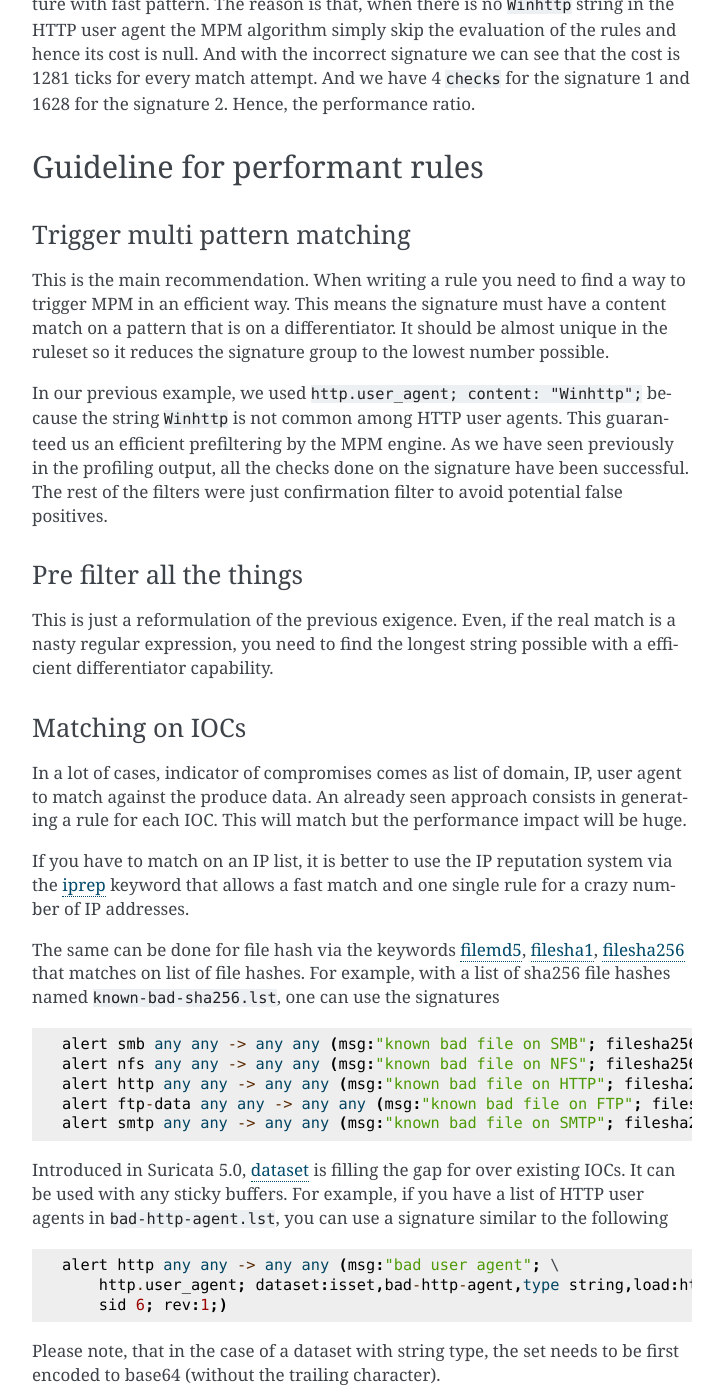
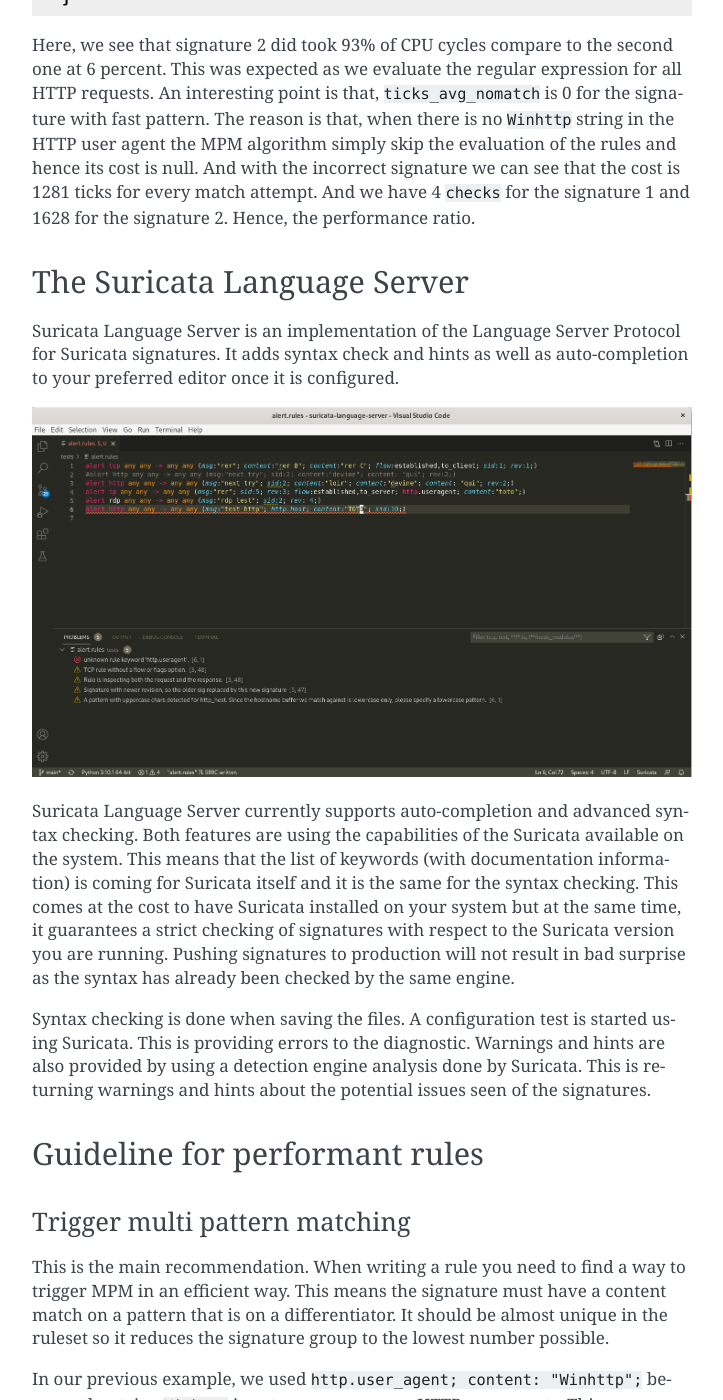
Before and after one commit to StamusNetworks/suricata-4-analysts, a Sphinx documentation site: the page built from source/write-performant-rules.rst, in a window 1280 px wide and 1400 px high, scrolled down 4858 px. Shown: the whole window, without its empty margins (388-1111 px from the left). Built offline with Sphinx 7.4.7, drawn with Linux system fonts in a browser that asks for light colours; some of the changed text lies outside the part shown.

Commit message:
writing: add suricata language server info

```diff
--- a/source/write-performant-rules.rst
+++ b/source/write-performant-rules.rst
@@ -146,6 +146,9 @@ For the fast pattern analysis there is ::
 
 Which confirm the fact that the second rules will trigger an evaluation of the regular expression for all the http request (where there is an http user agent).
 
+Information about the structure of the signature is also available in ``rules.json``. It is less human friendly but follow the evolution of Suricata detection
+engine more closely. This output is for example used by the :ref:`Suricata Language Server <suricata-ls>` to build advanced analysis of the signatues file.
+
 Rules profiling
 ---------------
 
@@ -198,6 +201,29 @@ as we evaluate the regular expression for all HTTP requests. An interesting poin
 the MPM algorithm simply skip the evaluation of the rules and hence its cost is null. And with the incorrect signature
 we can see that the cost is 1281 ticks for every match attempt. And we have 4 ``checks`` for the signature 1 and
 1628 for the signature 2. Hence, the performance ratio.
+
+.. _suricata-ls:
+
+The Suricata Language Server
+============================
+
+Suricata Language Server is an implementation of the Language Server Protocol for Suricata signatures.
+It adds syntax check and hints as well as auto-completion to your preferred editor once it is configured.
+
+.. image:: img/vscode-sample.png
+
+Suricata Language Server currently supports auto-completion and advanced syntax checking. Both features are
+using the capabilities of the Suricata available on the system. This means that the list of keywords (with
+documentation information) is coming for Suricata itself and it is the same for the syntax checking. This
+comes at the cost to have Suricata installed on your system but at the same time, it guarantees a strict
+checking of signatures with respect to the Suricata version you are running. Pushing signatures to
+production will not result in bad surprise as the syntax has already been checked by the same engine.
+
+Syntax checking is done when saving the files. A configuration test is started using Suricata. This
+is providing errors to the diagnostic. Warnings and hints are also provided by using a
+detection engine analysis done by Suricata. This is returning warnings and hints about the potential
+issues seen of the signatures.
+
 
 Guideline for performant rules
 ==============================
```
Also changed, not shown: source/img/vscode-sample.png (added).
